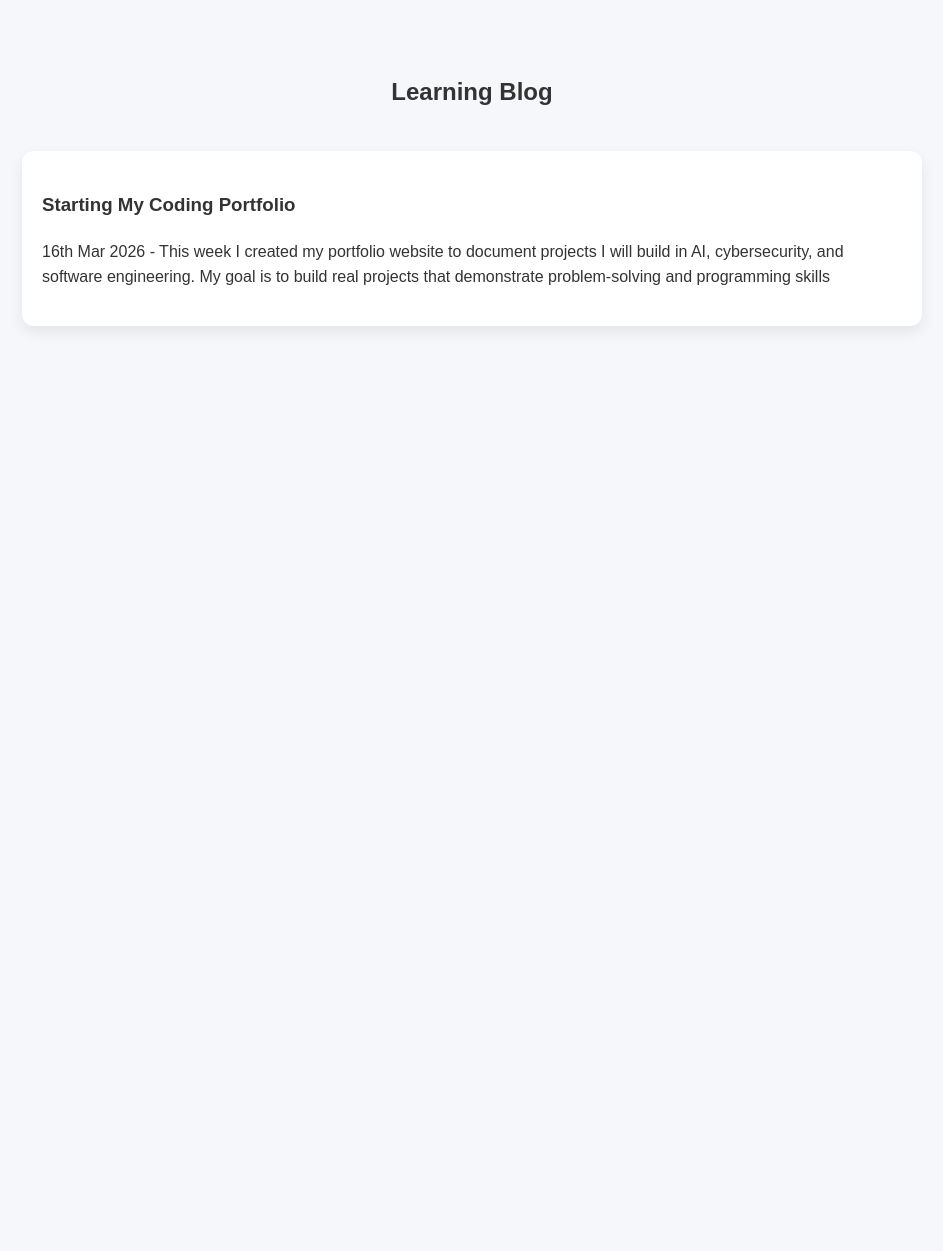
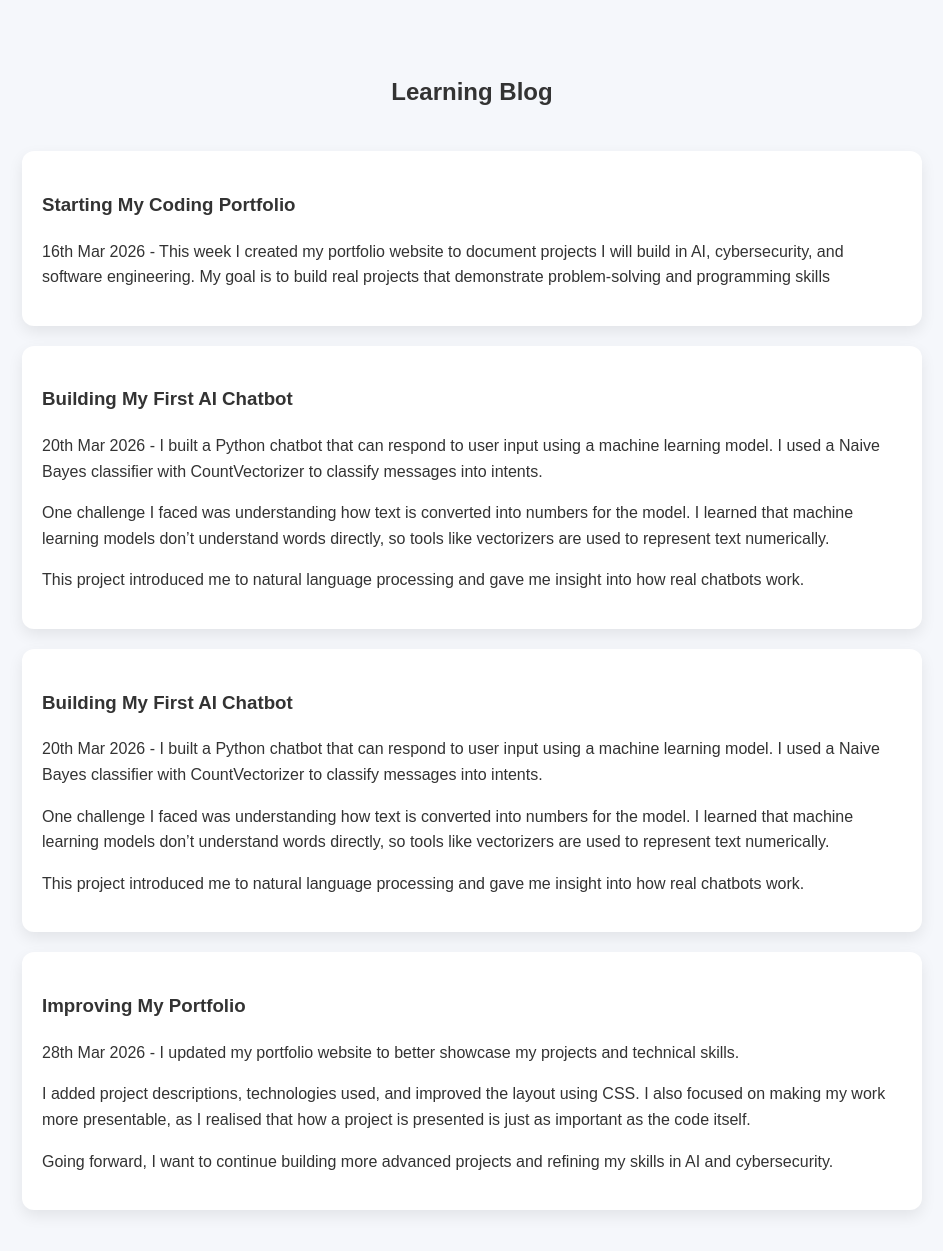
Before and after one commit to samyuthak-projects/portfolio-website, a plain HTML site: page index.html in a window 1280 px wide. Shown: the part 1452-2703 px from the top of the page, without its empty margins (168-1111 px from the left). Before the commit the page ends 1828 px from the top, so only its background shows below. Drawn offline with Linux system fonts and the light colour scheme.

```diff
--- a/index.html
+++ b/index.html
@@ -85,7 +85,59 @@
     </p>
   </article>
 
+  <article>
+    <h3>Building My First AI Chatbot</h3>
+    <p>
+      20th Mar 2026 - I built a Python chatbot that can respond to user input using a machine learning model.
+      I used a Naive Bayes classifier with CountVectorizer to classify messages into intents.
+    </p>
+    <p>
+      One challenge I faced was understanding how text is converted into numbers for the model.
+      I learned that machine learning models don’t understand words directly, so tools like vectorizers
+      are used to represent text numerically.
+    </p>
+    <p>
+      This project introduced me to natural language processing and gave me insight into how real chatbots work.
+    </p>
+  </article>
+
+  <article>
+    <h3>Building My First AI Chatbot</h3>
+    <p>
+      20th Mar 2026 - I built a Python chatbot that can respond to user input using a machine learning model.
+      I used a Naive Bayes classifier with CountVectorizer to classify messages into intents.
+    </p>
+    <p>
+      One challenge I faced was understanding how text is converted into numbers for the model.
+      I learned that machine learning models don’t understand words directly, so tools like vectorizers
+      are used to represent text numerically.
+    </p>
+    <p>
+      This project introduced me to natural language processing and gave me insight into how real chatbots work.
+    </p>
+  </article>
+
+  <article>
+    <h3>Improving My Portfolio</h3>
+    <p>
+      28th Mar 2026 - I updated my portfolio website to better showcase my projects and technical skills.
+    </p>
+    <p>
+      I added project descriptions, technologies used, and improved the layout using CSS.
+      I also focused on making my work more presentable, as I realised that how a project is presented
+      is just as important as the code itself.
+    </p>
+    <p>
+      Going forward, I want to continue building more advanced projects and refining my skills in AI and cybersecurity.
+    </p>
+  </article>
+
 </section>
 
 </body>
 </html>
+
+</section>
+
+</body>
+</html>
--- a/style.css
+++ b/style.css
@@ -124,6 +124,7 @@
   padding: 20px;
   border-radius: 12px;
   box-shadow: 0 6px 15px rgba(0,0,0,0.08);
+  margin-bottom: 20px;
 }
 
 /* SMOOTH SCROLL */
```
